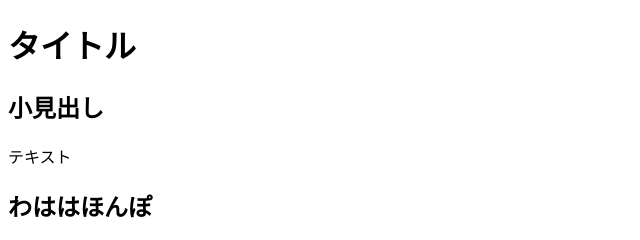
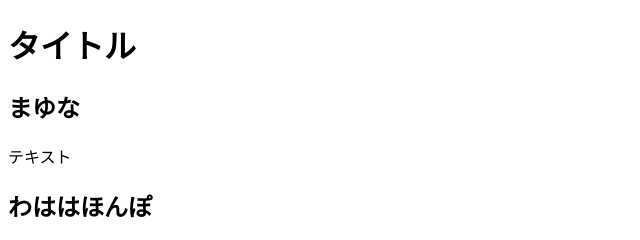
Before and after one commit to shungenie/test_for_rookie_hackathon, a plain HTML site: page index.html in a window 1280 px wide. Shown: the full height of the page, 0-640 px from the left. Drawn offline with Linux system fonts and the light colour scheme.

Commit message:
issueに基づいて見出しをまゆなに変更

```diff
--- a/index.html
+++ b/index.html
@@ -12,7 +12,7 @@
   </header>
   <main>
     <section>
-      <h2>小見出し</h2>
+      <h2>まゆな</h2>
     </section>
     <p>テキスト</p>
     <section>
```
